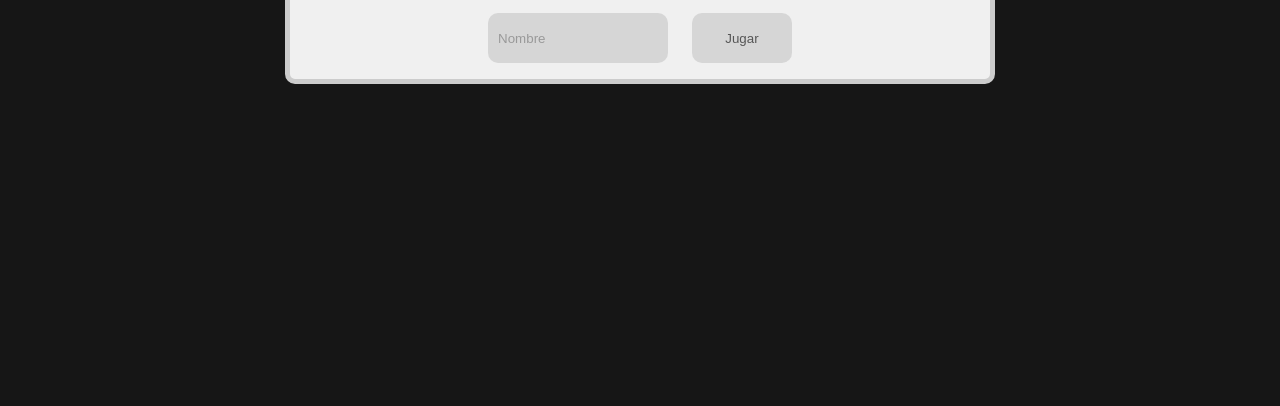
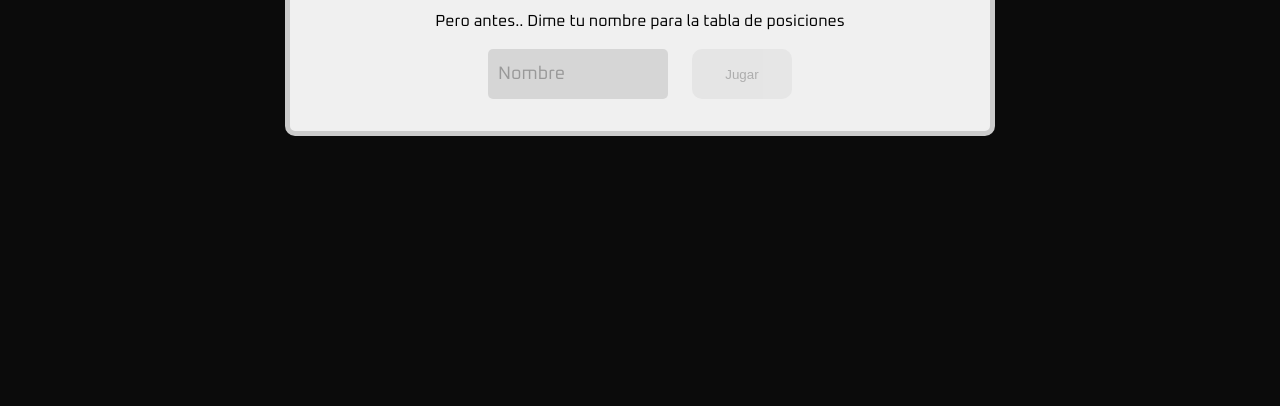
Before and after one commit to ignaciocolussi/lppa-final, a plain HTML site: page index.html in a window 1280 px wide. Shown: the part 394-800 px from the top of the page. Drawn offline with Linux system fonts and the light colour scheme.

Commit message:
Se agregan animaciones de fadeout para modal, se estiliza el input del modal

```diff
--- a/css/animaciones.css
+++ b/css/animaciones.css
@@ -10,3 +10,17 @@
     animation-duration: 5s;
     animation-iteration-count: infinite;
   }
+
+
+  .fade-out {
+   animation: fade-out 0.5s forwards;
+
+  }
+
+
+  @keyframes fade-out {
+    100% {
+      opacity: 0;
+      display: none;
+    }
+  }
--- a/css/styles.css
+++ b/css/styles.css
@@ -76,6 +76,22 @@ h5	{
     line-height: 1.5;
   }
 
+  input {
+    font-family: 'Oxanium', serif;
+    width: 100%;
+    padding: .5rem;
+    border-radius: 5px;
+    border: 1px solid #ccc;
+    margin-bottom: 1rem;
+  }
+
+  input[type="text"] {
+  font-family: 'Oxanium', serif;
+  font-size: large;
+   border-radius: 5px;
+   margin-bottom: 1rem;
+  }
+
 
 
   main {
@@ -84,6 +100,23 @@ h5	{
     justify-content: center;
     align-items: center;
   }
+
+  .modal {
+    position: fixed;
+    top: 0;
+    left: 0;
+    z-index: 100;
+    width: 100%;
+    height: 100vh;
+    background-color: rgba(0,0,0,.5);
+    display: flex;
+    justify-content: center;
+    align-items: center;
+    flex-direction: column;
+    gap: 1rem;
+
+  }
+
 
 
   .modal h2{
@@ -188,7 +221,7 @@ h5	{
 
   }
 
-  #controles button:disabled {
+  button:disabled {
     opacity: 0.3;
     cursor: not-allowed;
   }
@@ -237,7 +270,7 @@ h5	{
     }
 
 
-    .btn-inicial:hover{
+    .btn-inicial:hover:not(:disabled) {
       opacity: 1;
       outline: #646464 solid 1px;
       cursor: pointer;
```
